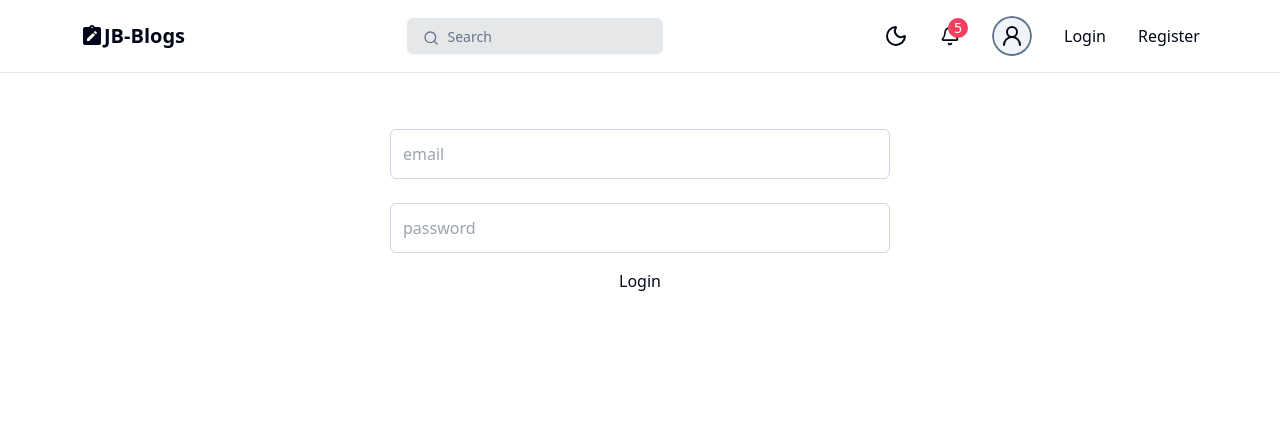
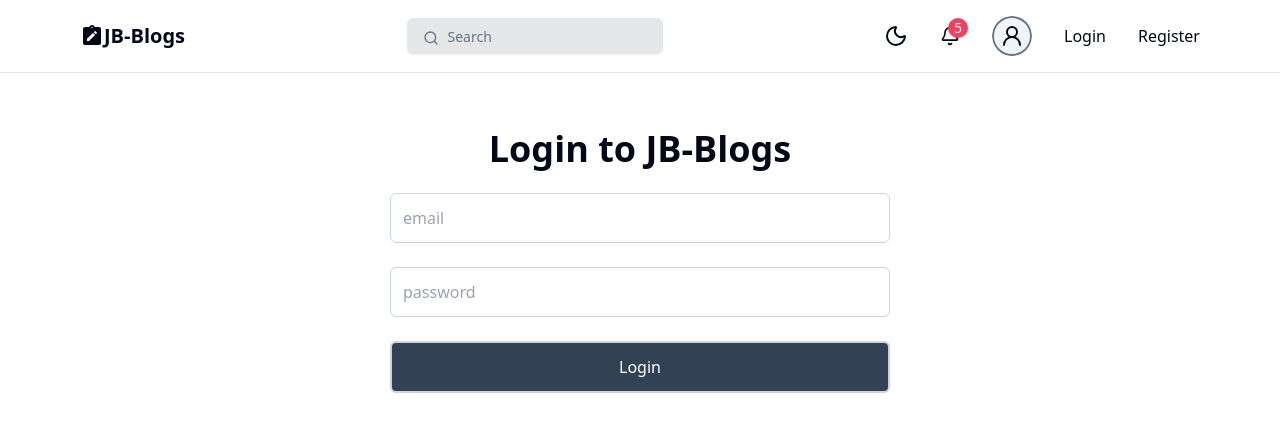
Before and after one commit to JUDHI3134/blog-app-nextjs-new, a Next.js app: page /login in a window 1280 px wide. Shown: the top 432 px of the page. Built offline with nearby package versions, Linux system fonts and the light colour scheme.

Commit message:
create common heading component

```diff
--- a/components/auth/LoginForm.tsx
+++ b/components/auth/LoginForm.tsx
@@ -5,6 +5,8 @@ import { zodResolver } from "@hookform/resolvers/zod";
 import { LoginSchema, LoginSchemaType } from "@/schemas/LoginSchema";
 import FormField from "../common/FormField";
 import { da } from "zod/locales";
+import Button from "../common/Button";
+import Heading from "../common/Heading";
 
 const LoginForm = () => {
 
@@ -16,10 +18,15 @@ const LoginForm = () => {
 
 
   return (
-    <form onSubmit={handleSubmit(onSubmit)} className="flex flex-col max-w-[500px] gap-2 m-auto mt-8">
+      <form onSubmit={handleSubmit(onSubmit)} className="flex flex-col max-w-[500px] gap-2 m-auto mt-8">
+
+          <Heading title="Login to JB-Blogs" lg center />
+
           <FormField id="email" register={register} errors={errors} placeholder="email" />
           <FormField id="password" register={register} errors={errors} placeholder="password" type="password" />
-          <button type="submit">Login</button>
+
+
+          <Button type="submit" label="Login"/>
     </form>
   )
 }
--- a/components/common/Button.tsx
+++ b/components/common/Button.tsx
@@ -11,7 +11,7 @@ interface ButtonProps{
     icon?: IconType
     className?: string;
     type?: "submit" | "reset" | "button" | undefined
-    onClick: (e: React.MouseEvent<HTMLButtonElement>) => void
+    onClick?: (e: React.MouseEvent<HTMLButtonElement>) => void
 
 }
 
--- /dev/null
+++ b/components/common/Heading.tsx
@@ -0,0 +1,20 @@
+import React from 'react'
+
+interface HeadingProps{
+    title: string;
+    center?: boolean;
+    lg?: boolean;
+    md?: boolean
+}
+
+const Heading = ({title, center, lg, md} : HeadingProps) => {
+  return (
+    <div className={center ? "text-center" : "text-start"}>
+          {lg && <h1 className='text-4xl font-bold my-2'>{ title}</h1> }
+          {md && <h2 className='text-3xl font-bold my-2'>{ title}</h2> }
+          {!md && !lg && <h3 className='text-2xl font-bold my-2'>{ title}</h3> }
+    </div>
+  )
+}
+
+export default Heading
```
